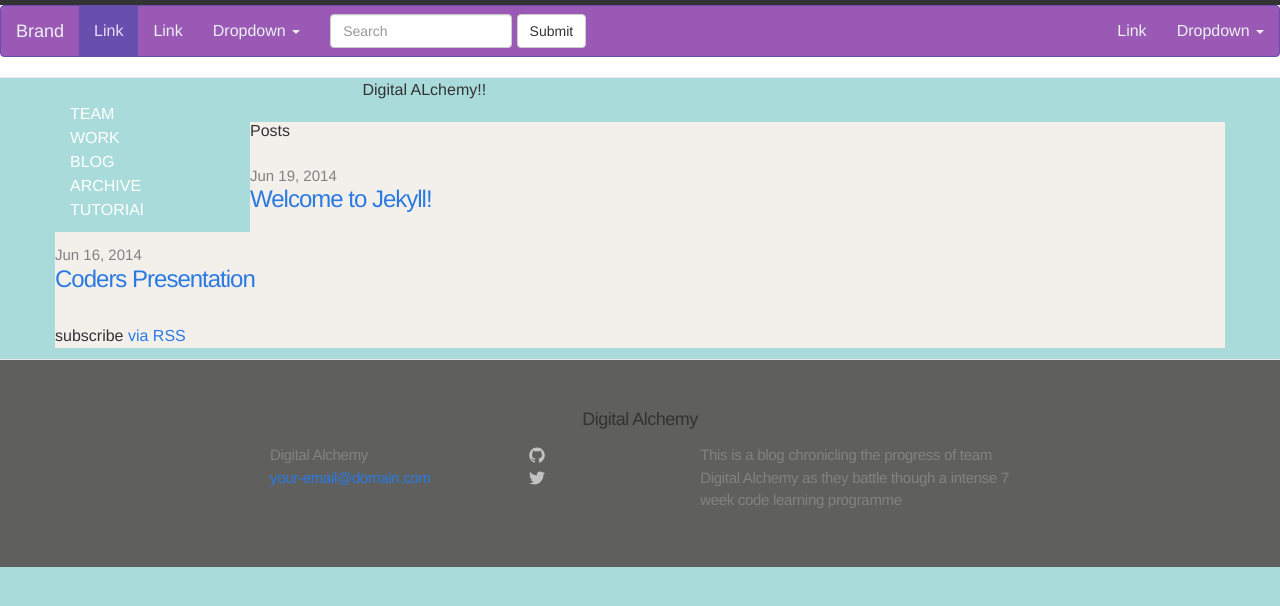
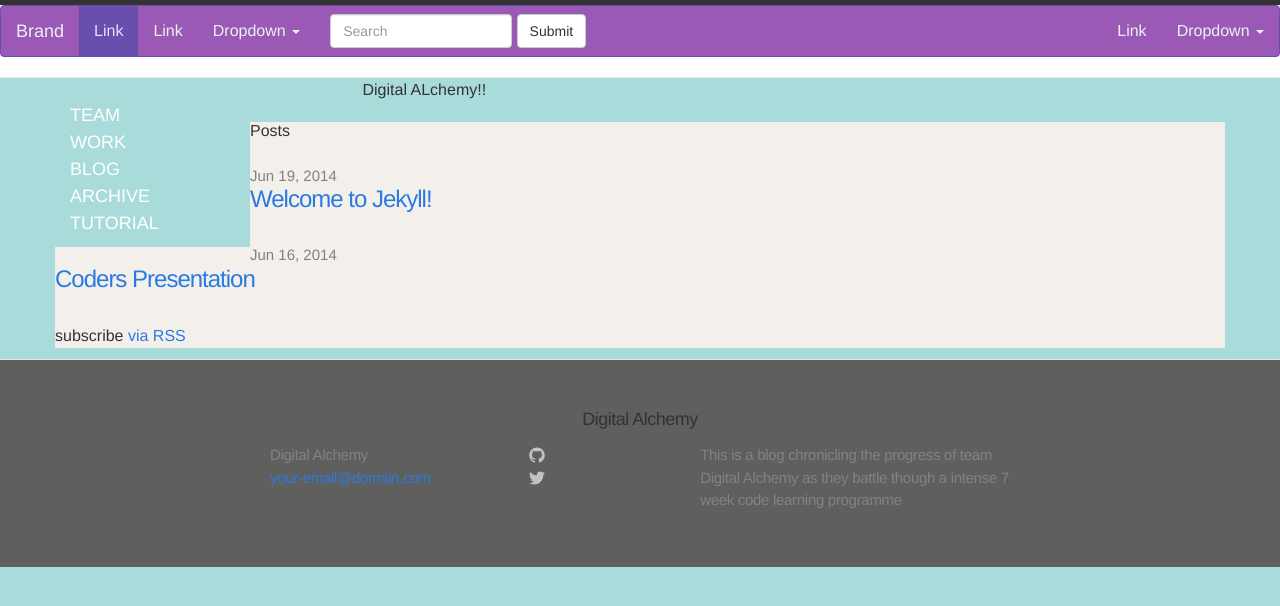
Before and after one commit to theodore-q/Digital-alchemy2.0, a Jekyll site: the page built from index.html, in a window 1280 px wide. Shown: the top 606 px of the page. Built offline with Jekyll 4.4.1, drawn with Linux system fonts in a browser that asks for light colours; nearby versions of some CDN libraries.

Commit message:
style change test

```diff
--- a/_includes/leftsidebar.html
+++ b/_includes/leftsidebar.html
@@ -1,8 +1,8 @@
 <!--Navbar here-->
 <ul style = "list-style-type: none;color:white;">
-  <li><a style ="color:white;" href="#">TEAM</a></li>
-  <li><a style ="color:white;" href="#">WORK</a></li>
-  <li><a style ="color:white;" href="#">BLOG</a></li>
-  <li><a style ="color:white;" href="#">ARCHIVE</a></li>
-  <li><a style ="color:white;" href="#">TUTORIAl</a></li>
+  <li><a style ="color:white;font-size:large;" href="#">TEAM</a></li>
+  <li><a style ="color:white;font-size:large;" href="#">WORK</a></li>
+  <li><a style ="color:white;font-size:large;" href="#">BLOG</a></li>
+  <li><a style ="color:white;font-size:large;" href="#">ARCHIVE</a></li>
+  <li><a style ="color:white;font-size:large;" href="#">TUTORIAL</a></li>
 </ul>
```
